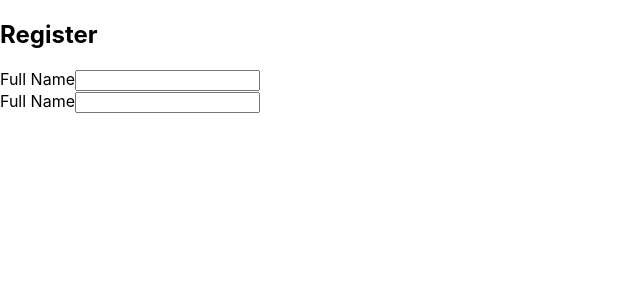
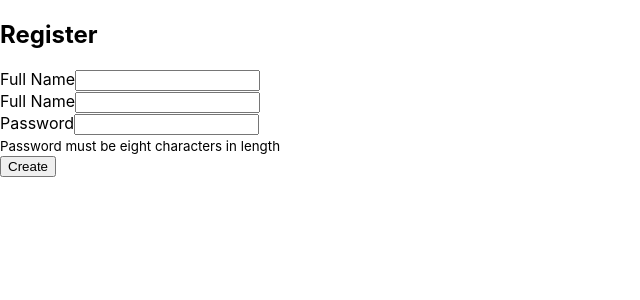
Before and after one commit to awesomecoder233/react-form-validation, a React (Create React App) app: page / in a window 1280 px wide. Shown: the top 300 px of the page, without its empty margins (0-640 px from the left). Built offline with nearby package versions, Linux system fonts and the light colour scheme.

Commit message:
add a password and info and create button class

```diff
--- a/src/App.js
+++ b/src/App.js
@@ -1,4 +1,4 @@
-import { Component }from 'react';
+import { Component } from 'react';
 
 import './App.css';
 
@@ -25,6 +25,16 @@ class Register extends Component {
               <label htmlFor="email">Full Name</label>
               <input type="email" name="email" onChange={this.handleChange} noValidate/>
             </div>
+            <div className='password'>
+              <label htmlFor="password">Password</label>
+              <input type="password" name="password" onChange={this.handleChange} noValidate/>
+            </div>
+            <div className='info'>
+              <small>Password must be eight characters in length</small>
+            </div>
+            <div clasName='submit'>
+              <button>Create</button>
+            </div>
           </form>
         </div>
       </div>
```
